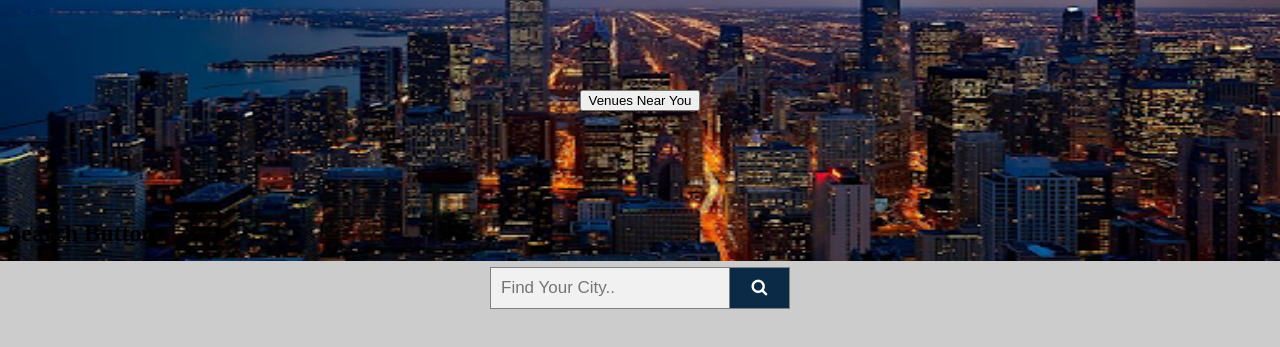
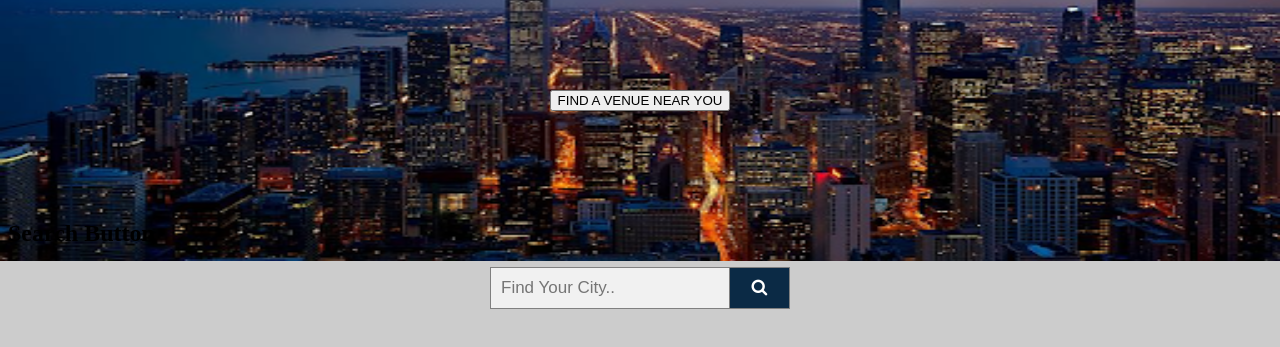
Before and after one commit to blackinnovators/Capstone-Project, a plain HTML site: page landingpage.html in a window 1280 px wide. Shown: the part 239-586 px from the top of the page. Drawn offline with Linux system fonts and the light colour scheme.

```diff
--- a/landingpage.html
+++ b/landingpage.html
@@ -71,7 +71,7 @@
 
 
     <section class="text-center">
-        <button type="submit">Venues Near You</button>
+        <button type="submit">FIND A VENUE NEAR YOU</button>
 
     </section>
 
```
